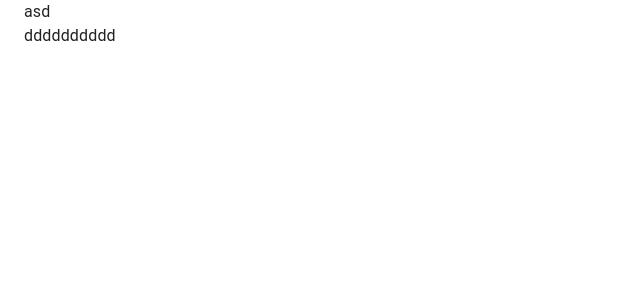
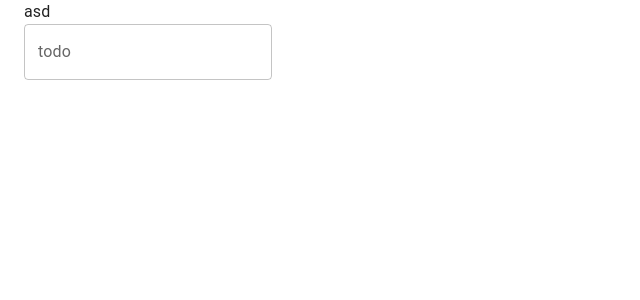
Before and after one commit to laksaeid/turbo, a React (Vite) app: page / in a window 1280 px wide. Shown: the top 300 px of the page, without its empty margins (0-640 px from the left). Built offline with nearby package versions, Linux system fonts and the light colour scheme.

Commit message:
add todo input

```diff
--- a/src/screens/home/index.tsx
+++ b/src/screens/home/index.tsx
@@ -1,9 +1,33 @@
-import { Box, Typography } from "@mui/material";
+import { zodResolver } from "@hookform/resolvers/zod";
+import { Box, TextField } from "@mui/material";
+import { useForm } from "react-hook-form";
+import { z } from "zod";
 
 const Home = () => {
+  const schema = z.object({
+    todo: z.string().min(3).max(10),
+  });
+  const {
+    handleSubmit,
+    register,
+    formState: { errors },
+  } = useForm<z.infer<typeof schema>>({
+    resolver: zodResolver(schema),
+  });
+  const addTodoHandler = function(data:z.infer<typeof schema>){
+    console.log(data);
+
+  }
   return (
-    <Box>
-      <Typography>dddddddddd</Typography>
+    <Box onSubmit={handleSubmit(addTodoHandler)} component={'form'}>
+      <TextField
+        error={errors.todo?.message ? true : false}
+        helperText={errors.todo?.message}
+        inputProps={{ ...register("todo") }}
+        type="text"
+        label="todo"
+        name="todo"
+      />
     </Box>
   );
 };
```
